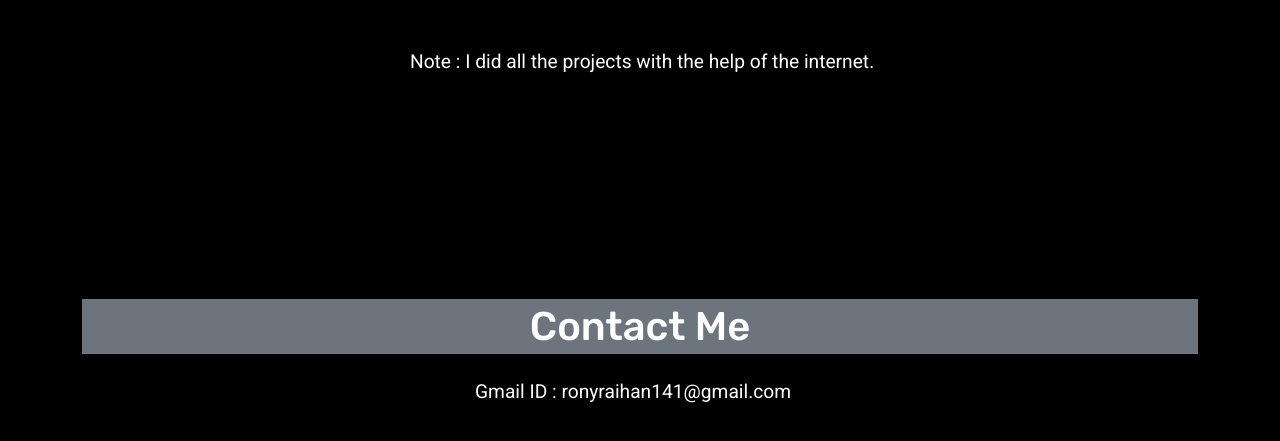
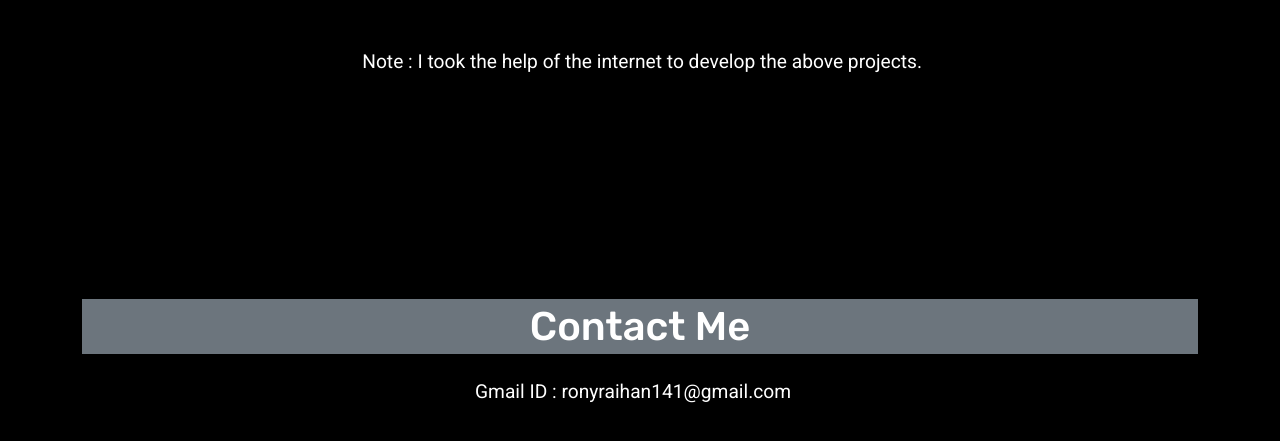
Before and after one commit to RRaihan1234/My_Portfolio_HTML_CSS_Bootstrap, a plain HTML site: page index.html in a window 1280 px wide. Shown: the part 2769-3210 px from the top of the page. Drawn offline with nearby package versions, Linux system fonts and the light colour scheme.

Commit message:
updated the portfolio

```diff
--- a/index.html
+++ b/index.html
@@ -255,7 +255,7 @@
                             </div>
                         </div>
                         <div class="row mt-1">
-                            <p class="text-center">Note : I did all the projects with the help of the internet.</p>
+                            <p class="text-center">Note : I took the help of the internet to develop the above projects.</p>
                         </div>
 
 
```
